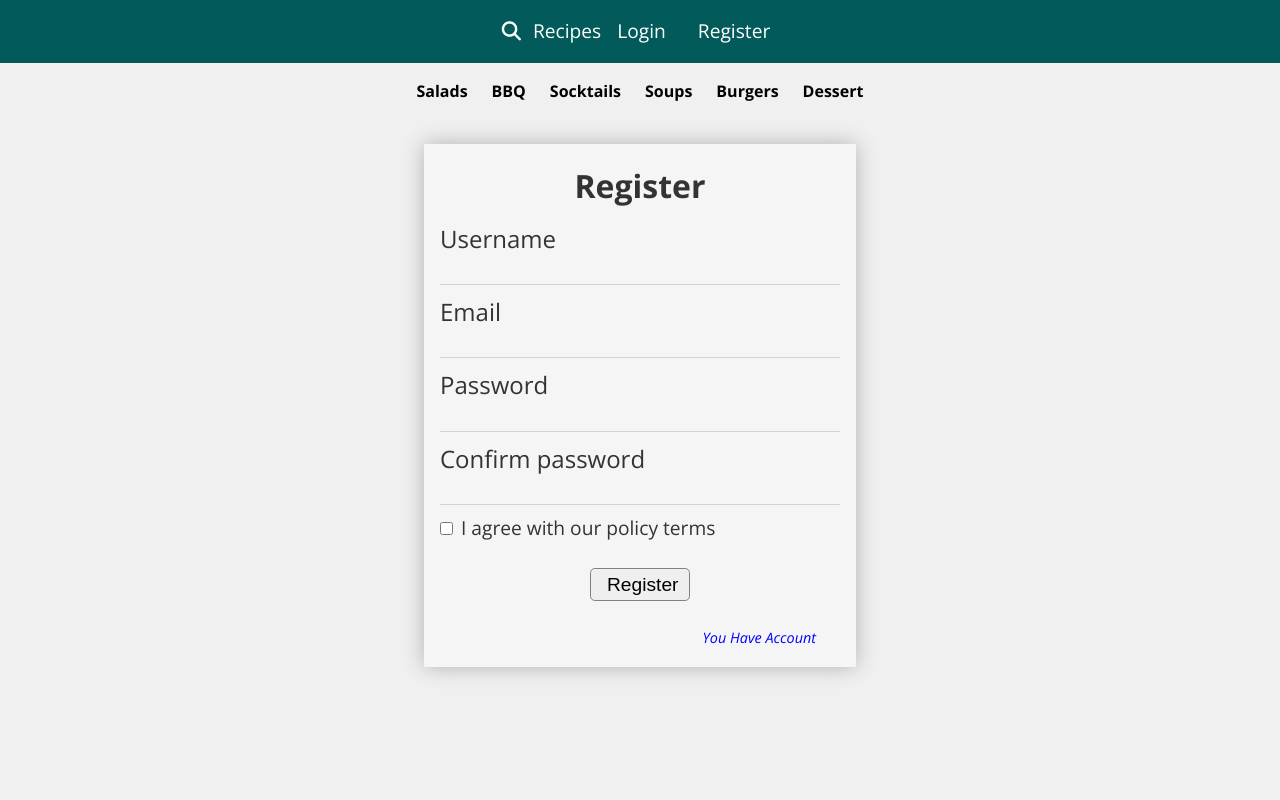
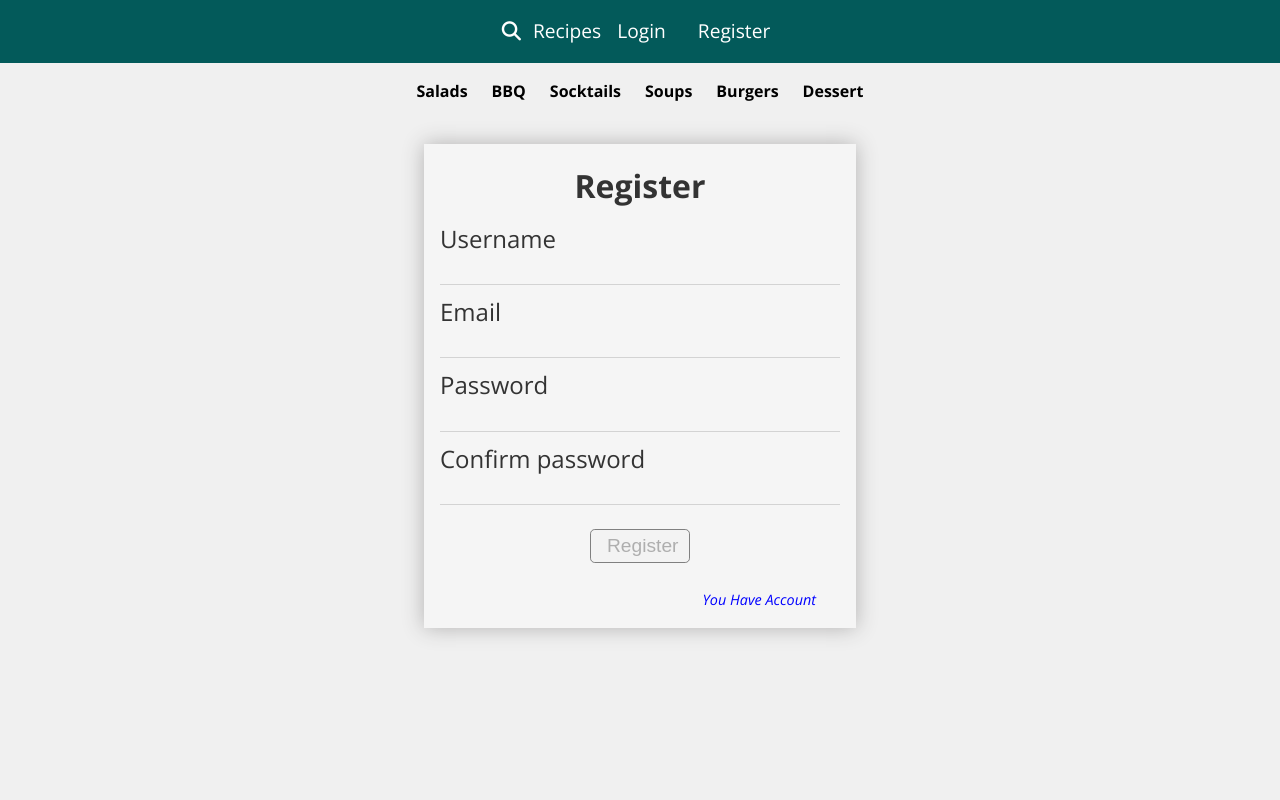
Before and after one commit to KVazharov/Recipes, a React (Vite) app in the folder client/: page /register in a window 1280 px wide. Shown: the top 800 px of the page. Built offline with nearby package versions, Linux system fonts and the light colour scheme.

Commit message:
add Register validation

```diff
--- a/client/src/components/user/login/Login.jsx
+++ b/client/src/components/user/login/Login.jsx
@@ -1,10 +1,10 @@
 import { useContext, useEffect, useState } from "react";
+import { Link } from "react-router-dom";
 import useForm from "../../../hooks/useForm";
 
 import AuthContext from "../../../contexts/authContext";
+import loginValidation from "../../../validation/loginValidation";
 import './Login.css';
-import { Link } from "react-router-dom";
-import loginValidation from "../../../validation/validation";
 
 export default function Login() {
 
@@ -21,6 +21,7 @@ export default function Login() {
     useEffect(() => {
 
         if (!initialRender) {
+            console.log(Object.keys(errors).length !== 0);
             setIsDisabled(Object.keys(errors).length !== 0);
             setErrors(loginValidation(formValues));
         }
--- a/client/src/components/user/register/Register.css
+++ b/client/src/components/user/register/Register.css
@@ -40,12 +40,6 @@ h3 {
     font-family: 'Open Sans';
 }
 
-.checkbox {
-    display: flex;
-}
-.checkbox label {
-    padding-left: 0.5rem;
-}
 .register-btn {
     font-size: 1.2rem;
     width: 100px;
--- a/client/src/components/user/register/Regsiter.jsx
+++ b/client/src/components/user/register/Regsiter.jsx
@@ -1,18 +1,35 @@
-import { Link } from 'react-router-dom'
-import useForm from '../../../hooks/useForm'
+import { useContext, useEffect, useState } from 'react';
+import { Link } from 'react-router-dom';
+import AuthContext from '../../../contexts/authContext'
 
-import './Register.css'
-import { useContext } from 'react'
-import AuthContext from '../../../contexts/authContext'
+import useForm from '../../../hooks/useForm';
+import './Register.css';
+import registerValidation from '../../../validation/registerValidation';
+
 export default function Regsiter() {
 
+    const [errors, setErrors] = useState({});
+    const [isDisabled, setIsDisabled] = useState(true);
+    const [initialRender, setInitialRender] = useState(true);
     const { registerSubmit } = useContext(AuthContext);
-    const {formValues, onChangeHandler, onSubmit} = useForm(registerSubmit, {
+
+    const { formValues, onChangeHandler, onSubmit } = useForm(registerSubmit, {
         username: '',
         email: '',
         password: '',
         repass: '',
-    })
+    });
+
+    useEffect(() => {
+
+        if (!initialRender) {
+            setErrors(registerValidation(formValues));
+            setIsDisabled(Object.keys(errors).length !== 0);
+        }
+        setInitialRender(false);
+
+    }, [formValues, isDisabled]);
+
 
     return (
         <div className="register-form">
@@ -26,6 +43,7 @@ export default function Regsiter() {
                     value={formValues.username}
                     onChange={onChangeHandler}
                 />
+                {errors.username && <span className="error">{errors.username}</span>}
                 <label htmlFor="email"><span>Email</span></label>
                 <input
                     type="text"
@@ -34,6 +52,7 @@ export default function Regsiter() {
                     value={formValues.email}
                     onChange={onChangeHandler}
                 />
+                {errors.email && <span className="error">{errors.email}</span>}
                 <label htmlFor="password"><span>Password</span></label>
                 <input
                     type="password"
@@ -42,6 +61,7 @@ export default function Regsiter() {
                     value={formValues.password}
                     onChange={onChangeHandler}
                 />
+                {errors.password && <span className="error">{errors.password}</span>}
                 <label htmlFor="confirm-password"><span>Confirm password</span></label>
                 <input
                     type="password"
@@ -50,11 +70,8 @@ export default function Regsiter() {
                     value={formValues.repass}
                     onChange={onChangeHandler}
                 />
-                <div className="checkbox">
-                    <input type="checkbox" id="scales" name="scales" />
-                    <label htmlFor="scales">I agree with our policy terms</label>
-                </div>
-                <button className="register-btn" type='submit'>Register</button>
+                {errors.repass && <span className="error">{errors.repass}</span>}
+                <button className="register-btn" disabled={isDisabled} type='submit' >Register</button>
                 <div className="navigate-to">
                     <ul>
                         <li>
--- /dev/null
+++ b/client/src/validation/registerValidation.js
@@ -0,0 +1,34 @@
+export default function registerValidation(values) {
+
+    let validationErrors = {};
+    const emailRegex = /^\w+([\.-]?\w+)*@\w+([\.-]?\w+)*(\.\w{2,3})+$/;
+
+    if (!values.username) {
+        validationErrors.username = 'Username is required!';
+    }
+
+    if (!values.email) {
+        validationErrors.email = 'Email is required!';
+    } else if (!emailRegex.test(values.email)) {
+        validationErrors.email = "Email is not valid!";
+    }
+
+    if (!values.password) {
+        validationErrors.password = 'Password is required!';
+    } else if (values.password.length < 4) {
+        validationErrors.password = 'Password must be more than 4 characters';
+    } else if (values.password.length > 10) {
+        validationErrors.password = 'Password cannot be more than 10 characters';
+    }
+
+    if (!values.repass) {
+        validationErrors.repass = 'Confirm password is required!';
+    } else if (values.repass.length < 4) {
+        validationErrors.repass = 'Confirm password must be more than 4 characters';
+    } else if (values.repass.length > 10) {
+        validationErrors.repass = 'Confirm password cannot be more than 10 characters';
+    }
+
+
+    return validationErrors;
+}
```
Also changed, not shown: client/src/validation/loginValidation.js (renamed from client/src/validation/validation.js). Lines whose indentation alone changed are shown as unchanged.
